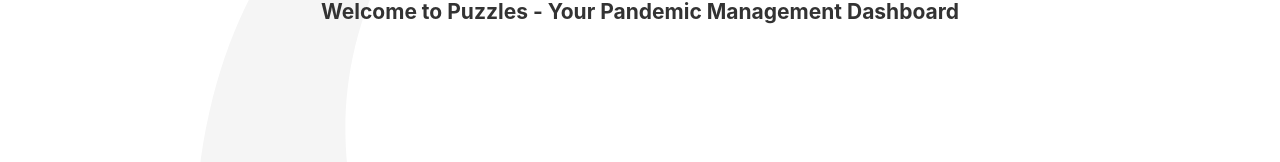
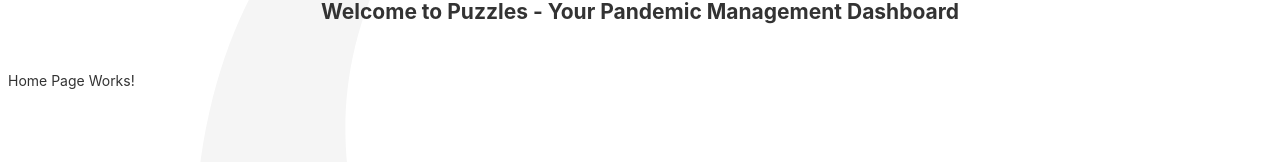
Before and after one commit to lucky7Z/https---github.com-uc-eyerlyja-Puzzles, an Angular app: page /home in a window 1280 px wide. Before the commit this address led to /. Shown: the part 302-464 px from the top of the page. Built offline with nearby package versions, Linux system fonts and the light colour scheme.

Commit message:
Set up the paths

```diff
--- a/src/app/app-routing.module.ts
+++ b/src/app/app-routing.module.ts
@@ -1,7 +1,13 @@
 import { NgModule } from '@angular/core';
 import { Routes, RouterModule } from '@angular/router';
+import { HomeComponent } from './home/home.component';
+import { CustomerPortalComponent } from './customer-portal/customer-portal.component';
 
-const routes: Routes = [];
+
+const routes: Routes = [
+  { path: 'home', component: HomeComponent },
+  { path: 'customer-portal', component:  CustomerPortalComponent },
+  ];
 
 @NgModule({
   imports: [RouterModule.forRoot(routes)],
--- a/src/app/home/home.component.html
+++ b/src/app/home/home.component.html
@@ -0,0 +1 @@
+<p> Home Page Works!</p>
```
